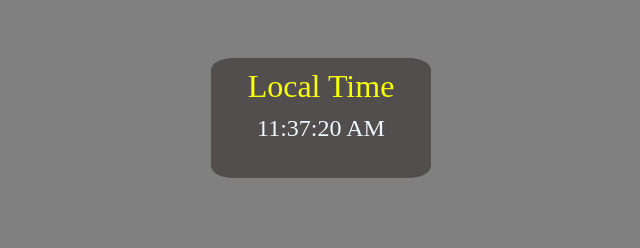
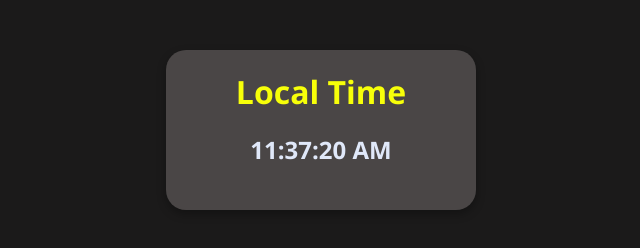
Before and after one commit to ASK3002/BASIC_PROJECTS_HTML_CSS_JS, a plain HTML site: page Project3_LocalTime/main.html in a window 1280 px wide. Shown: the whole page, without its empty margins (319-959 px from the left). Drawn offline with Linux system fonts and the light colour scheme.

Commit message:
Update main.css

```diff
--- a/Project3_LocalTime/main.css
+++ b/Project3_LocalTime/main.css
@@ -1,23 +1,31 @@
-body{
-    background-color: grey;
+body {
+    background-color: #1b1a1a;
     padding: 50px;
+    font-family: 'Segoe UI', Tahoma, Geneva, Verdana, sans-serif;
+    margin: 0;
 }
-#container{
+
+#container {
     text-align: center;
-    padding: 10px;
-    height:100px;
-    width:200px;
-    background-color: rgb(83, 78, 78);
-    margin:0 auto;
-    border-radius: 10%;
+    padding: 20px 30px;
+    height: 120px;
+    width: 250px;
+    background-color: #4a4646;
+    margin: 0 auto;
+    border-radius: 20px;
+    box-shadow: 0 4px 10px rgba(0, 0, 0, 0.3);
+}
 
+#heading {
+    color: #f7ff09;
+    font-size: 2rem;
+    font-weight: 700;
+    margin-bottom: 10px;
 }
-#heading{
-    color:rgb(247, 255, 9);
-    font-size: xx-large;
+
+#clock {
+    padding: 10px 0;
+    color: #e0e8f9;
+    font-size: 1.5rem;
+    font-weight: 600;
 }
-#clock{
-    padding: 10px;
-    color: aliceblue;
-    font-size: x-large;
-}
```
